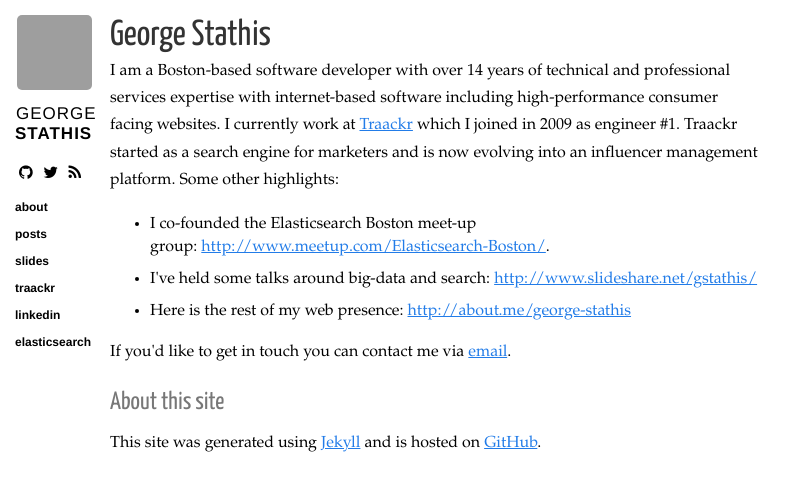
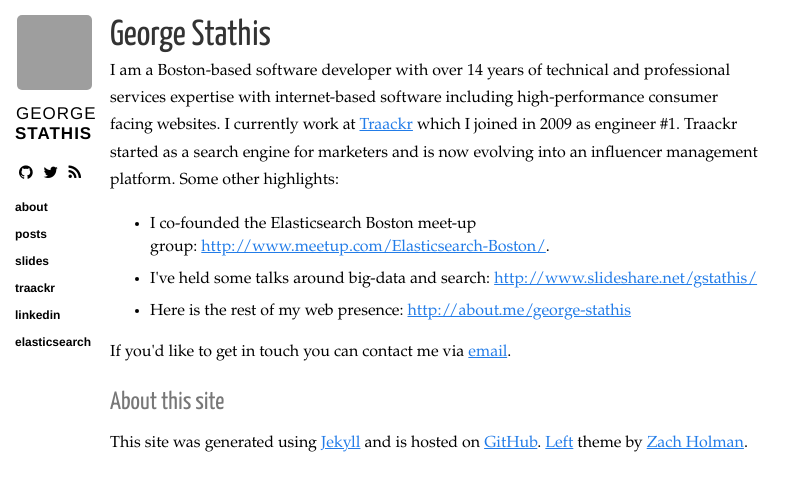
Before and after one commit to gpstathis/gpstathis.github.io, a Jekyll site: the page built from about.html, in a window 1280 px wide, cut to the strip 0-491 px from the top of the page. Shown: the whole strip, without its empty margins (0-806 px from the left). Built offline with Jekyll 4.4.1, drawn with Linux system fonts in a browser that asks for light colours; nearby versions of some CDN libraries; Markdown is read by kramdown in place of the engine named in the settings; grey boxes are pictures that could not be loaded.

Commit message:
Adding license and mention of Left theme

```diff
--- a/about.html
+++ b/about.html
@@ -20,5 +20,5 @@
 
 	<h3>About this site</h3>
 
-	<p>This site was generated using <a href="http://jekyllrb.com/">Jekyll</a> and is hosted on <a href="https://github.com/gpstathis/gpstathis.github.io">GitHub</a>.</p>
+	<p>This site was generated using <a href="http://jekyllrb.com/" target="_blank">Jekyll</a> and is hosted on <a href="https://github.com/gpstathis/gpstathis.github.io" target="_blank">GitHub</a>. <a href="https://github.com/holman/left" target="_blank">Left</a> theme by <a href="http://zachholman.com/posts/left/" target="_blank">Zach Holman</a>.</p>
 </section>
```
Also changed, not shown: 1 other file.
